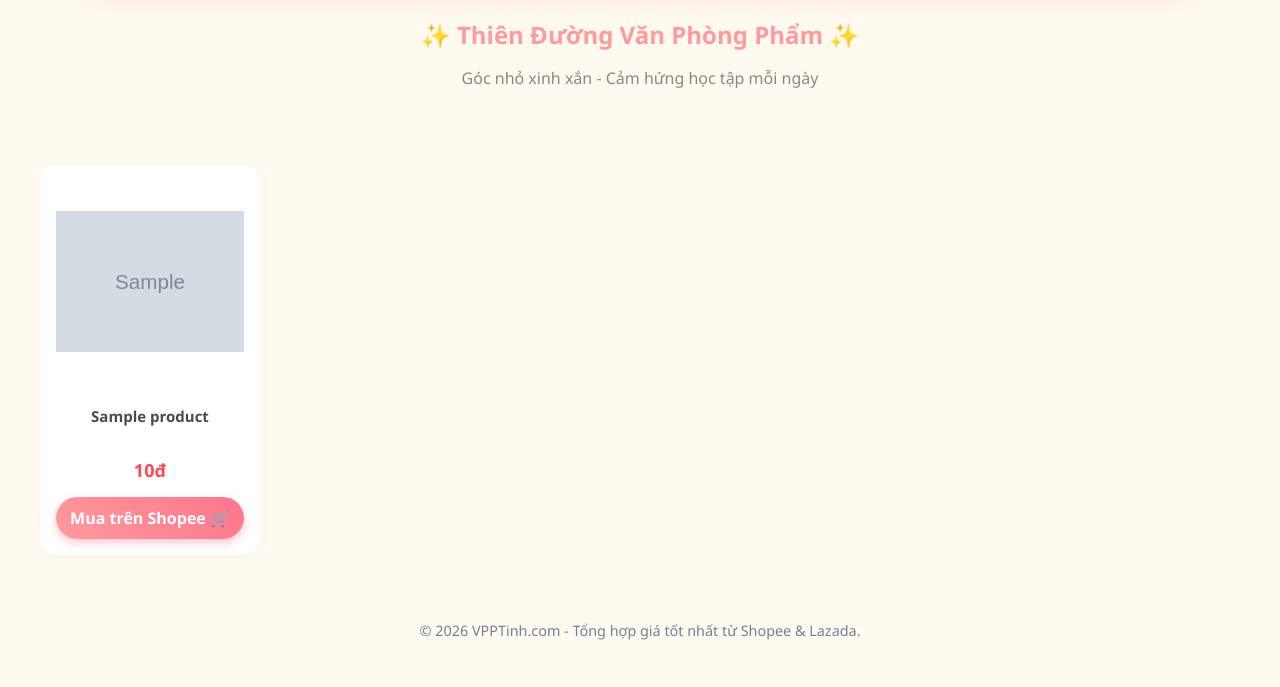
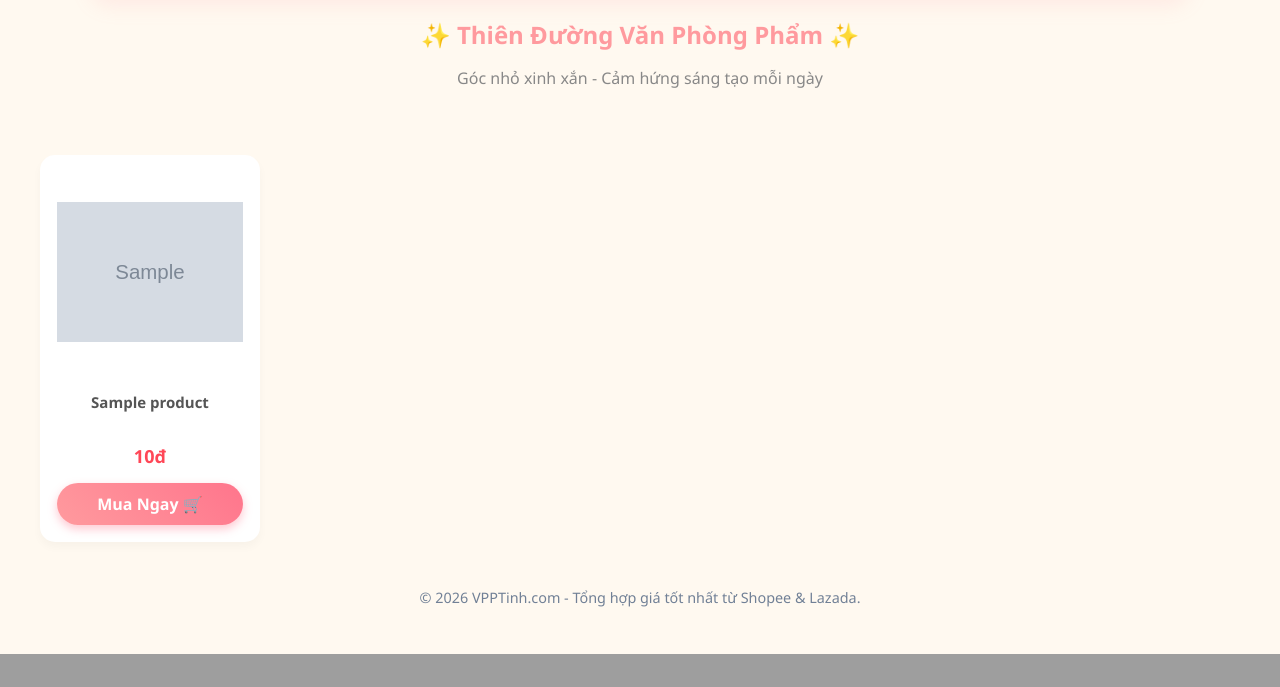
Before and after one commit to bao5874/web-vpptinh, a Python web app: template templates/index.html in a window 1280 px wide. Shown: the part 897-1584 px from the top of the page. After the commit the page ends 1551 px from the top, so only its background shows below. Run offline with Jinja, Linux system fonts and the light colour scheme; the template is opened without the code that fills it: most values are stand-ins (such as "Sample title", 1, 10 or a date in 2020); grey boxes marked "Sample" are stand-in pictures.

Commit message:
Fix layout grid va mau sac

```diff
--- a/static/css/style.css
+++ b/static/css/style.css
@@ -1,15 +1,15 @@
-/* --- 1. CẤU HÌNH MÀU SẮC (Bảng màu Cute) --- */
+/* --- 1. BẢNG MÀU CUTE (PASTEL) --- */
 :root {
     --primary-color: #ff9a9e;       /* Màu hồng chủ đạo */
     --primary-dark: #ff758c;        /* Màu hồng đậm (khi rê chuột) */
-    --bg-color: #fff9f0;            /* Màu nền kem nhạt */
+    --bg-color: #fff9f0;            /* Màu nền kem nhạt (thay vì trắng) */
     --card-bg: #ffffff;             /* Màu nền ô sản phẩm */
-    --text-color: #4a4a4a;          /* Màu chữ xám đậm */
-    --price-color: #ff4757;         /* Màu giá tiền đỏ nổi bật */
-    --shadow: 0 5px 15px rgba(255, 154, 158, 0.15); /* Bóng đổ hồng nhẹ */
+    --text-color: #555;             /* Màu chữ xám dịu mắt */
+    --price-color: #ff4757;         /* Màu giá tiền đỏ cam */
+    --shadow: 0 8px 20px rgba(255, 154, 158, 0.15); /* Bóng đổ màu hồng nhẹ */
 }
 
-/* --- 2. CẤU TRÚC CHUNG --- */
+/* --- 2. CẤU TRÚC CƠ BẢN --- */
 body {
     font-family: 'Segoe UI', Tahoma, Geneva, Verdana, sans-serif;
     background-color: var(--bg-color);
@@ -20,34 +20,35 @@ body {
 
 a { text-decoration: none; }
 
-/* --- 3. BANNER (HERO SECTION) --- */
+/* --- 3. BANNER (ẢNH BÌA TO) --- */
 .hero-banner {
     text-align: center;
     padding: 20px;
-    margin-bottom: 20px;
+    margin-bottom: 30px;
 }
 
 .hero-banner img {
     width: 100%;
-    max-width: 1100px;
+    max-width: 1100px; /* Giới hạn chiều rộng banner */
     border-radius: 20px;
     box-shadow: var(--shadow);
     transition: transform 0.3s;
 }
 
 .hero-banner img:hover {
-    transform: scale(1.01); /* Hiệu ứng phóng to nhẹ banner */
+    transform: scale(1.01); /* Phóng to nhẹ khi rê chuột vào banner */
 }
 
 /* --- 4. LƯỚI SẢN PHẨM (QUAN TRỌNG NHẤT) --- */
+/* Đây là đoạn code sửa lỗi "xếp dài dài" thành "xếp lưới" */
 .product-list {
     display: grid;
-    /* Tự động chia cột: Mỗi cột tối thiểu 220px, tối đa full màn hình */
+    /* Tự động chia cột: Mỗi cột tối thiểu 220px, tự co giãn */
     grid-template-columns: repeat(auto-fill, minmax(220px, 1fr));
     gap: 25px; /* Khoảng cách giữa các ô */
     max-width: 1200px;
-    margin: 0 auto;
-    padding: 20px;
+    margin: 0 auto; /* Căn giữa màn hình */
+    padding: 0 20px;
 }
 
 /* --- 5. Ô SẢN PHẨM (CARD) --- */
@@ -56,27 +57,29 @@ a { text-decoration: none; }
     border-radius: 15px;
     padding: 15px;
     text-align: center;
-    box-shadow: 0 4px 6px rgba(0,0,0,0.02);
-    border: 1px solid rgba(255, 255, 255, 0.5);
+    border: 2px solid transparent; /* Viền trong suốt */
+    box-shadow: 0 5px 10px rgba(0,0,0,0.03);
     transition: all 0.3s ease;
+
+    /* Giúp các thành phần bên trong (ảnh, tên, nút) căn đều nhau */
     display: flex;
-    flex-direction: column; /* Xếp các phần tử dọc trong 1 ô */
+    flex-direction: column;
     justify-content: space-between;
 }
 
 /* Hiệu ứng khi rê chuột vào ô sản phẩm */
 .product-item:hover {
-    transform: translateY(-7px); /* Nổi lên trên */
-    box-shadow: 0 10px 25px rgba(255, 154, 158, 0.3);
-    border-color: var(--primary-color);
+    transform: translateY(-5px); /* Nổi lên trên */
+    box-shadow: 0 15px 30px rgba(255, 154, 158, 0.3);
+    border-color: var(--primary-color); /* Hiện viền hồng */
 }
 
 /* Ảnh sản phẩm */
 .product-item img {
     width: 100%;
-    height: 200px; /* Cố định chiều cao để hàng lối thẳng tắp */
+    height: 200px; /* Cố định chiều cao ảnh để hàng lối thẳng tắp */
     object-fit: contain; /* Ảnh không bị méo */
-    margin-bottom: 10px;
+    margin-bottom: 15px;
     border-radius: 10px;
 }
 
@@ -84,9 +87,9 @@ a { text-decoration: none; }
 .product-item h3 {
     font-size: 15px;
     color: var(--text-color);
-    margin: 10px 0;
+    margin: 0 0 10px 0;
     line-height: 1.4;
-    height: 42px; /* Cố định chiều cao tên (2 dòng) */
+    height: 42px; /* Giới hạn chiều cao tên (2 dòng) */
     overflow: hidden; /* Dài quá thì ẩn đi */
     display: -webkit-box;
     -webkit-line-clamp: 2;
@@ -101,7 +104,7 @@ a { text-decoration: none; }
     margin-bottom: 15px;
 }
 
-/* Nút mua hàng */
+/* Nút Mua Hàng */
 .btn-buy {
     background: linear-gradient(45deg, var(--primary-color), var(--primary-dark));
     color: white;
@@ -110,19 +113,20 @@ a { text-decoration: none; }
     font-weight: bold;
     display: block;
     width: 100%;
-    transition: opacity 0.3s;
     box-shadow: 0 4px 10px rgba(255, 117, 140, 0.4);
+    transition: all 0.3s;
 }
 
 .btn-buy:hover {
     opacity: 0.9;
     box-shadow: 0 6px 15px rgba(255, 117, 140, 0.6);
+    transform: scale(1.02);
 }
 
-/* --- 6. GIAO DIỆN ĐIỆN THOẠI (Mobile) --- */
+/* --- 6. MOBILE (ĐIỆN THOẠI) --- */
 @media (max-width: 600px) {
     .product-list {
-        grid-template-columns: repeat(2, 1fr); /* Trên đt hiện 2 cột */
+        grid-template-columns: repeat(2, 1fr); /* Điện thoại hiện 2 cột */
         gap: 10px;
         padding: 10px;
     }
--- a/templates/index.html
+++ b/templates/index.html
@@ -3,12 +3,12 @@
 {% block content %}
 
 <div class="hero-banner">
-    <img src="https://images.unsplash.com/photo-1456735190827-d1262f71b8a3?q=80&w=1000&auto=format&fit=crop"
+    <img src="https://images.unsplash.com/photo-1506784365847-bbad939e9335?q=80&w=1000&auto=format&fit=crop"
          alt="Banner Góc Học Tập">
 
     <div style="margin-top: 15px;">
         <h2 style="color: var(--primary-color); margin: 0;">✨ Thiên Đường Văn Phòng Phẩm ✨</h2>
-        <p style="color: #888;">Góc nhỏ xinh xắn - Cảm hứng học tập mỗi ngày</p>
+        <p style="color: #888;">Góc nhỏ xinh xắn - Cảm hứng sáng tạo mỗi ngày</p>
     </div>
 </div>
 
@@ -28,7 +28,7 @@
         </div>
 
         <a href="{{ product.shopee_link }}" target="_blank" class="btn-buy">
-            Mua trên Shopee 🛒
+            Mua Ngay 🛒
         </a>
 
     </div>
```
Also changed, not shown: dist/index.html (+11 -11 lines), dist/static/css/style.css (+31 -27 lines).
